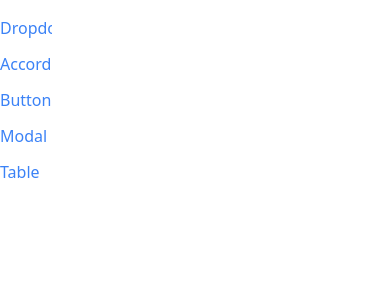
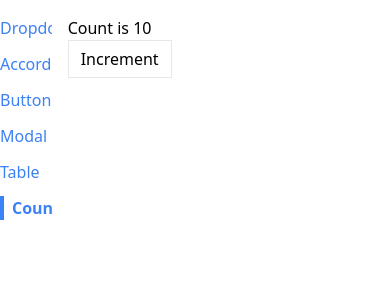
Before and after one commit to RothaSAMON/Modern-React-Lesson, a React (Create React App) app in the folder comps/: page /counter in a window 390 px wide. Shown: the top 300 px of the page. Built offline with nearby package versions, Linux system fonts and the light colour scheme.

Commit message:
Custom Hooks in Depth(CounterPage & SortableTable

```diff
--- a/comps/src/App.js
+++ b/comps/src/App.js
@@ -5,6 +5,7 @@
 import ButtonPage from './pages/ButtonPage';
 import ModalPage from "./pages/ModalPage";
 import TablePage from "./pages/TablePage";
+import CounterPage from "./pages/CounterPage";
 
 function App() {
     return (
@@ -30,6 +31,10 @@
             <Route path="/table">
                 <TablePage />
             </Route>
+
+            <Route path="/counter">
+                <CounterPage initialCount={10} />
+            </Route>
         </div>
     </div>
     )
--- a/comps/src/components/Sidebar.js
+++ b/comps/src/components/Sidebar.js
@@ -7,6 +7,7 @@
         { label: 'Buttons', path: '/buttons'},
         { label: 'Modal', path: '/modal'},
         { label: 'Table', path: '/table'},
+        { label: 'Counter', path: '/counter'},
     ];
 
     const renderedLinks = links.map((link) => {
--- a/comps/src/components/SortableTable.js
+++ b/comps/src/components/SortableTable.js
@@ -1,32 +1,14 @@
-import { useState } from "react";
 import { GoChevronDown, GoChevronUp } from 'react-icons/go';
 import Table from "./Table";
+import useSort from "../hooks/use-sort";
 
 function SortableTable(props) {
-    // null in here is mean is unsorted
-    const [sortOrder, setSortOrder] = useState(null);
-    const [sortBy, setSortBy] = useState(null);
-
     const { config, data } = props;
-
-    const handleClick = (label) => {
-        if (sortBy && label !== sortBy) {
-            setSortOrder('asc');
-            setSortBy(label);
-            return;
-        }
-
-        if (sortOrder === null) {
-            setSortOrder('asc');
-            setSortBy(label);
-        } else if (sortOrder === 'asc') {
-            setSortOrder('desc');
-            setSortBy(label);
-        } else if (sortOrder === 'desc') {
-            setSortOrder(null);
-            setSortBy(null);
-        }
-    };
+    const {
+        sortOrder,
+        sortBy,
+        sortedData,
+        setSortColumn } = useSort(data, config);
 
     const updatedConfig = config.map((column) => {
         if (!column.sortValue) {
@@ -35,7 +17,7 @@
         return {
             ...column,
             header: () => (
-                <th className="cursor-pointer hover:bg-gray-100" onClick={() => handleClick(column.label)}>
+                <th className="cursor-pointer hover:bg-gray-100" onClick={() => setSortColumn(column.label)}>
                     <div className="flex items-center gap-1">
                         {getIcons(column.label, sortBy, sortOrder)}
                         {column.label}
@@ -44,26 +26,6 @@
             ),
         };
     });
-
-    //Only sort data if sortOrder && sortBy are not null
-    //Make a copy of the 'data' prop
-    //Find the correcet sortValue function and use it for sorting
-    let sortedData = data;
-    if (sortOrder && sortBy) {
-        const { sortValue } = config.find(column => column.label === sortBy);
-        sortedData = [...data].sort((a, b) => {
-            const valueA = sortValue(a);
-            const valueB = sortValue(b);
-
-            const reverseOrder = sortOrder === 'asc' ? 1 : -1;
-
-            if (typeof valueA === 'string') {
-                return valueA.localeCompare(valueB) * reverseOrder;
-            } else {
-                return (valueA - valueB) * reverseOrder;
-            }
-        });
-    }
 
     return (
             <Table {...props} data={sortedData} config={updatedConfig} />
--- /dev/null
+++ b/comps/src/hooks/use-counter.js
@@ -0,0 +1,22 @@
+
+import { useState, useEffect } from "react";
+
+function useCounter(initialCount) {
+    const [count, setCount] = useState(initialCount);
+
+    useEffect(() => {
+        console.log(count);
+    }, [count]);
+    // [count] This mean rerun the arrow function anytime the count of state changes
+
+    const increment = () => {
+        setCount(count + 1);
+    };
+
+    return {
+        count: count,
+        increment: increment
+    };
+}
+
+export default useCounter;
--- /dev/null
+++ b/comps/src/hooks/use-sort.js
@@ -0,0 +1,56 @@
+import { useState } from "react";
+
+function useSort(data,config) {
+    // null in here is mean is unsorted
+    const [sortOrder, setSortOrder] = useState(null);
+    const [sortBy, setSortBy] = useState(null);
+
+    const setSortColumn = (label) => {
+        if (sortBy && label !== sortBy) {
+            setSortOrder('asc');
+            setSortBy(label);
+            return;
+        }
+
+        if (sortOrder === null) {
+            setSortOrder('asc');
+            setSortBy(label);
+        } else if (sortOrder === 'asc') {
+            setSortOrder('desc');
+            setSortBy(label);
+        } else if (sortOrder === 'desc') {
+            setSortOrder(null);
+            setSortBy(null);
+        }
+    };
+
+    //Only sort data if sortOrder && sortBy are not null
+    //Make a copy of the 'data' prop
+    //Find the correcet sortValue function and use it for sorting
+    let sortedData = data;
+    if (sortOrder && sortBy) {
+        const { sortValue } = config.find(column => column.label === sortBy);
+        sortedData = [...data].sort((a, b) => {
+            const valueA = sortValue(a);
+            const valueB = sortValue(b);
+
+            const reverseOrder = sortOrder === 'asc' ? 1 : -1;
+
+            if (typeof valueA === 'string') {
+                return valueA.localeCompare(valueB) * reverseOrder;
+            } else {
+                return (valueA - valueB) * reverseOrder;
+            }
+        });
+    }
+
+    return {
+        sortOrder,
+        sortBy,
+        sortedData,
+        setSortColumn
+    }
+
+}
+
+export default useSort;
--- /dev/null
+++ b/comps/src/pages/CounterPage.js
@@ -0,0 +1,15 @@
+import Button from '../components/Button';
+import useCounter from '../hooks/use-counter';
+
+function CounterPage({ initialCount }) {
+    const { count, increment } = useCounter(initialCount);
+
+    return (
+        <div>
+            <h1>Count is {count}</h1>
+            <Button onClick={increment}>Increment</Button>
+        </div>
+    );
+}
+
+export default CounterPage;
```
